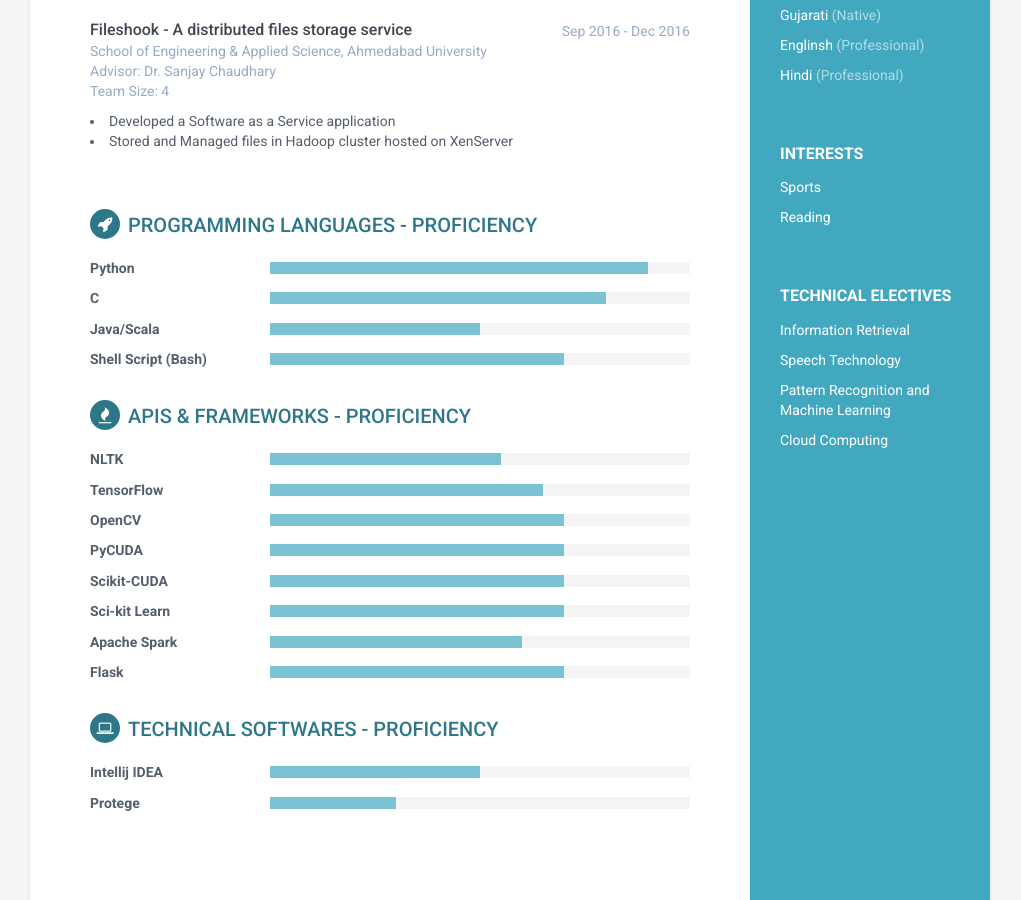
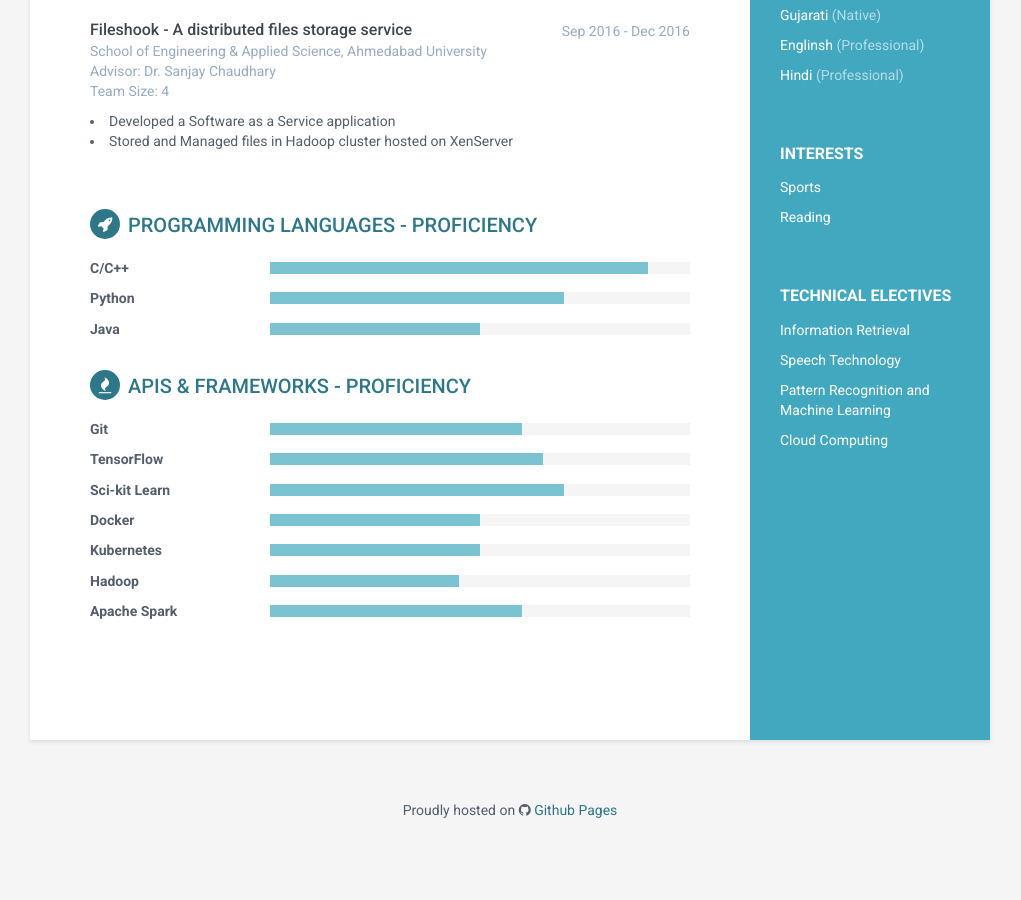
Before and after one commit to ashikkapadiya/ashikkapadiya.github.io, a Jekyll site: the page built from index.html, in a window 1280 px wide and 900 px high, scrolled down 1096 px. Shown: the whole window, without its empty margins (130-1151 px from the left). Built offline with Jekyll 4.4.1, drawn with Linux system fonts in a browser that asks for light colours.

Commit message:
Update Skills

```diff
--- a/_includes/skills.html
+++ b/_includes/skills.html
@@ -4,39 +4,33 @@
   <div class="skillset">
 
     <div class="item">
-      <h3 class="level-title">Python</h3>
+      <h3 class="level-title">C/C++</h3>
       <div class="level-bar">
         <div class="level-bar-inner" data-level="90%">
         </div>
       </div>
     </div><div class="item">
-      <h3 class="level-title">C</h3>
+      <h3 class="level-title">Python</h3>
       <div class="level-bar">
-        <div class="level-bar-inner" data-level="80%">
+        <div class="level-bar-inner" data-level="70%">
         </div>
       </div>
     </div><div class="item">
-      <h3 class="level-title">Java/Scala</h3>
+      <h3 class="level-title">Java</h3>
       <div class="level-bar">
         <div class="level-bar-inner" data-level="50%">
         </div>
       </div>
-    </div><div class="item">
-      <h3 class="level-title">Shell Script (Bash)</h3>
-      <div class="level-bar">
-        <div class="level-bar-inner" data-level="70%">
-        </div>
-      </div>
+    </div>
   </div>
-
   <br>
   <h2 class="section-title"><i class="fa fa-fire"></i>APIs &amp; Frameworks - Proficiency</h2>
   <div class="skillset">
 
      <div class="item">
-      <h3 class="level-title">NLTK</h3>
+      <h3 class="level-title">Git</h3>
       <div class="level-bar">
-        <div class="level-bar-inner" data-level="55%">
+        <div class="level-bar-inner" data-level="60%">
         </div>
       </div>
     </div>
@@ -50,7 +44,7 @@
     </div>
 
     <div class="item">
-      <h3 class="level-title">OpenCV</h3>
+      <h3 class="level-title">Sci-kit Learn</h3>
       <div class="level-bar">
         <div class="level-bar-inner" data-level="70%">
         </div>
@@ -58,25 +52,25 @@
     </div>
 
     <div class="item">
-      <h3 class="level-title">PyCUDA</h3>
+      <h3 class="level-title">Docker</h3>
       <div class="level-bar">
-        <div class="level-bar-inner" data-level="70%">
+        <div class="level-bar-inner" data-level="50%">
         </div>
       </div>
     </div>
 
     <div class="item">
-      <h3 class="level-title">Scikit-CUDA</h3>
+      <h3 class="level-title">Kubernetes</h3>
       <div class="level-bar">
-        <div class="level-bar-inner" data-level="70%">
+        <div class="level-bar-inner" data-level="50%">
         </div>
       </div>
     </div>
 
     <div class="item">
-      <h3 class="level-title">Sci-kit Learn</h3>
+      <h3 class="level-title">Hadoop</h3>
       <div class="level-bar">
-        <div class="level-bar-inner" data-level="70%">
+        <div class="level-bar-inner" data-level="45%">
         </div>
       </div>
     </div>
@@ -89,16 +83,8 @@
       </div>
     </div>
 
-    <div class="item">
-      <h3 class="level-title">Flask</h3>
-      <div class="level-bar">
-        <div class="level-bar-inner" data-level="70%">
-        </div>
-      </div>
-    </div>
-
   </div>
-
+<!--
   <br>
   <h2 class="section-title"><i class="fa fa-laptop"></i>Technical Softwares - Proficiency</h2>
   <div class="skillset">
```
Also changed, not shown: other parts of _includes/skills.html (+1 -1 lines).
